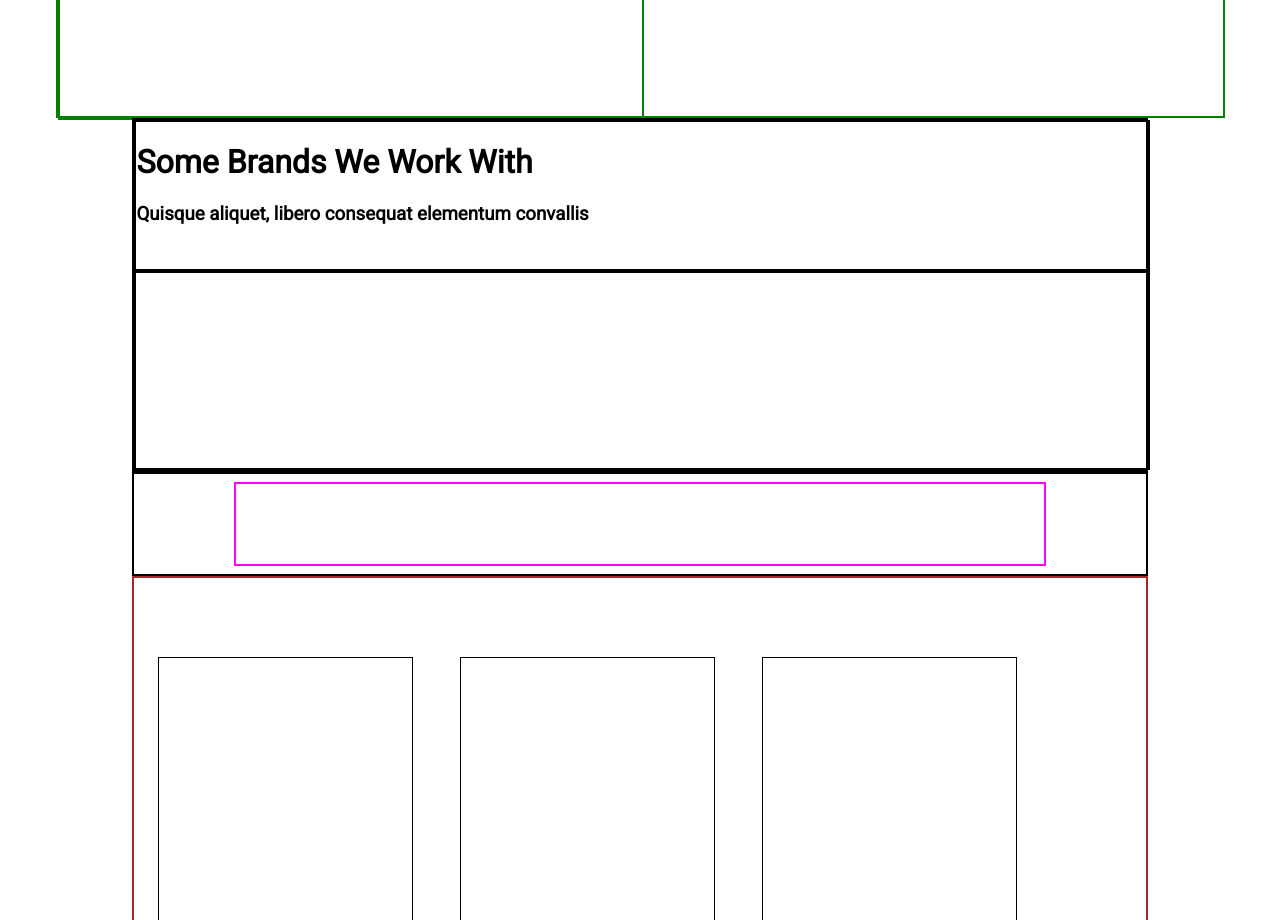
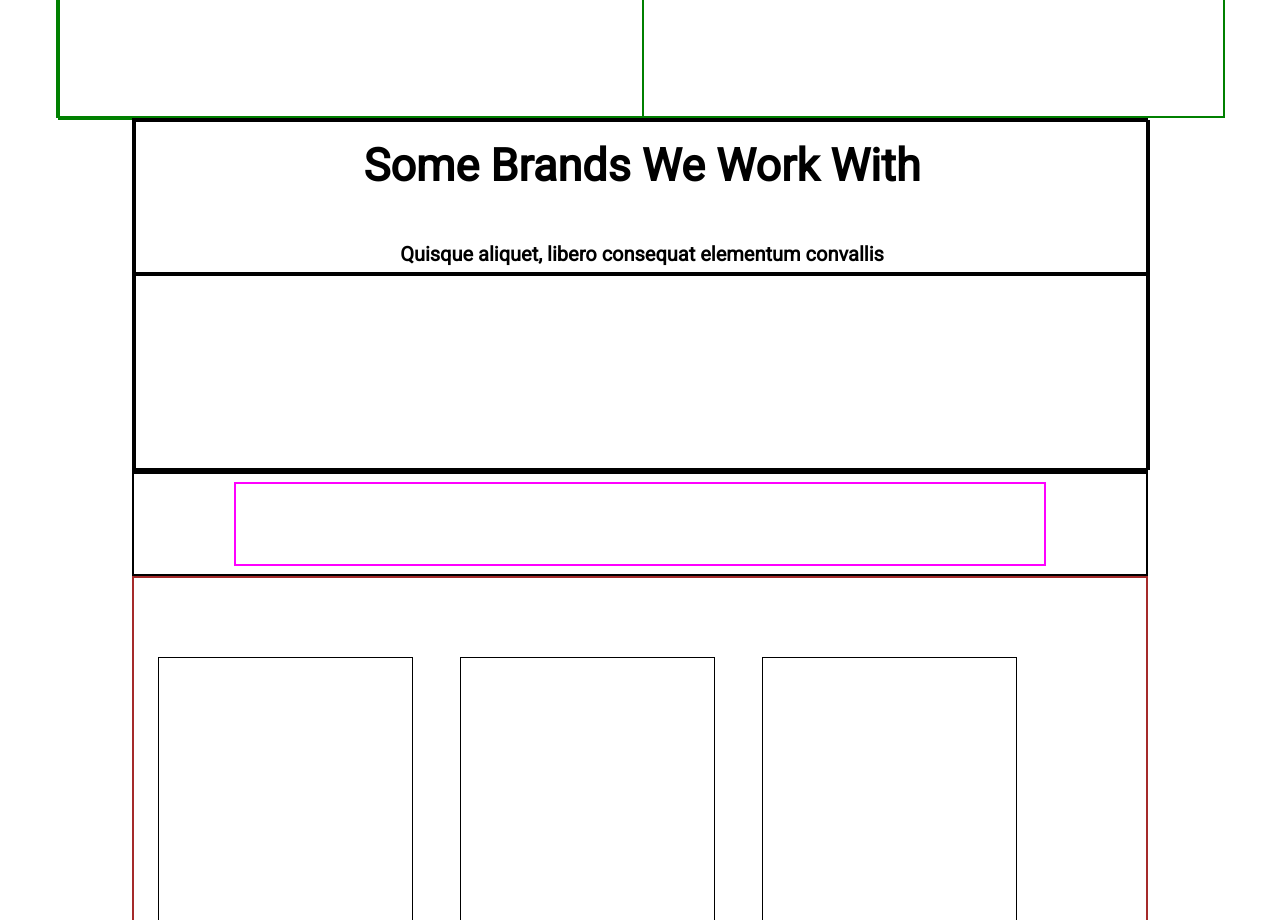
Before and after one commit to Simone-Corso/proj-html-vuejs, a Vue app: page / in a window 1280 px wide. Shown: the part 2940-3860 px from the top of the page. Built offline with nearby package versions, Linux system fonts and the light colour scheme.

Commit message:
messo il font-size giusto per il tile brand

```diff
--- a/src/components/BrandComponent.vue
+++ b/src/components/BrandComponent.vue
@@ -46,7 +46,19 @@ export default {
         height: 150px;
         width: 100%;
         border: 2px solid black;
+        display: flex;
+        justify-content: center;
+        flex-direction: column;
+        align-items: center;
 
+    }
+
+    h1{
+        font-size: 45px;
+    }
+
+    h3{
+        font-size: 20px;
     }
     .container-different-brand{
         height: 200px;
```
